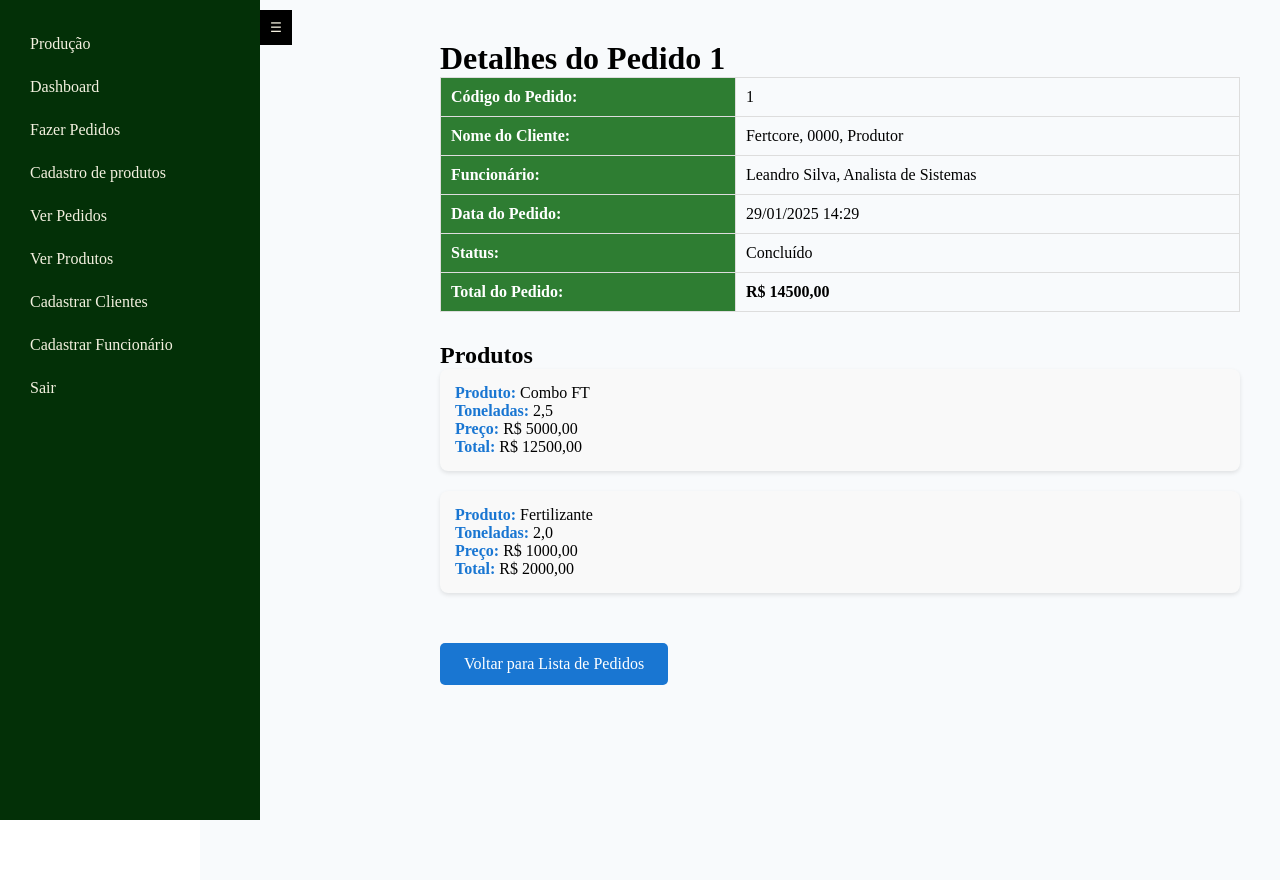
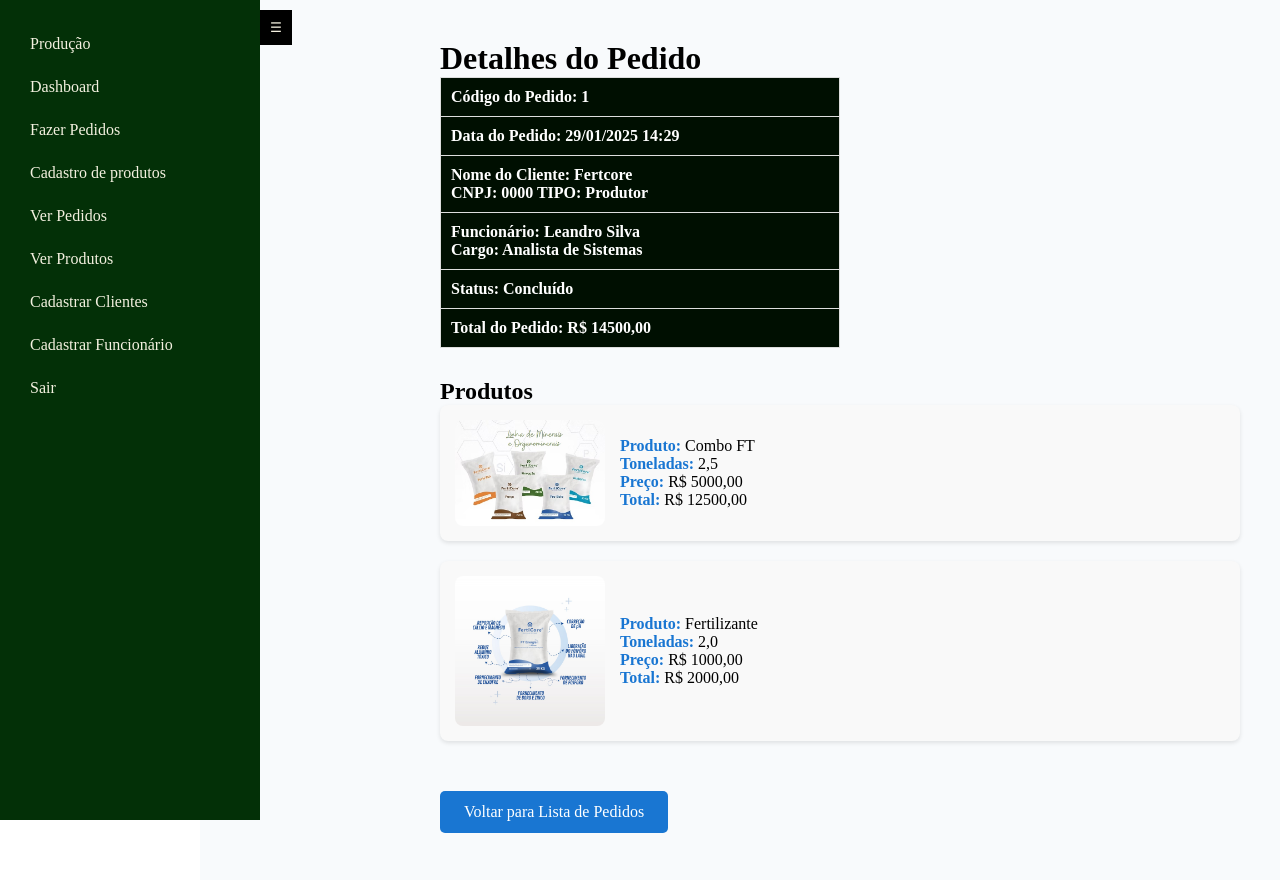
Before and after one commit to LancelloT7/Ferticore-Updated-BETA-, a Django app: page /pedidos/detalhes/1/ in a window 1280 px wide. Run offline with Django 5.2, Linux system fonts and the light colour scheme; data comes from the database, SQL or seed files in the repository; both versions use the stored data as it was after the commit; lists and menus that the app fills with data are empty.

Commit message:
Update detalhes

```diff
--- a/apps/pedidos/templates/detalhes_pedido.html
+++ b/apps/pedidos/templates/detalhes_pedido.html
@@ -9,33 +9,29 @@
 
 
     <div class="content" id="content">
-        <h1>Detalhes do Pedido {{ pedido.cod }}</h1>
+        <h1>Detalhes do Pedido</h1>
 
         <div class="pedido-info">
             <table class="pedido-detalhes">
                 <tr>
-                    <th>Código do Pedido:</th>
-                    <td>{{ pedido.cod }}</td>
+                    <th>Código do Pedido: {{ pedido.cod }}</th>
                 </tr>
                 <tr>
-                    <th>Nome do Cliente:</th>
-                    <td>{{ pedido.nome_cliente }}</td>
+                    <th>Data do Pedido: {{ pedido.data_pedido|date:"d/m/Y H:i" }}</th>
                 </tr>
                 <tr>
-                    <th>Funcionário:</th>
-                    <td>{{ pedido.funcionario }}</td>
+                    <th>Nome do Cliente: {{ pedido.nome_cliente.nome }} <br>CNPJ: {{ pedido.nome_cliente.cnpj }} TIPO: {{ pedido.nome_cliente.tipo_cliente }}</th>
+
                 </tr>
                 <tr>
-                    <th>Data do Pedido:</th>
-                    <td>{{ pedido.data_pedido|date:"d/m/Y H:i" }}</td>
+                    <th>Funcionário: {{ pedido.funcionario.nome }} <br>Cargo: {{ pedido.funcionario.cargo }}</th>
                 </tr>
                 <tr>
-                    <th>Status:</th>
-                    <td>{{ pedido.status }}</td>
+                    <th>Status: {{ pedido.status }}</th>
                 </tr>
                 <tr>
-                    <th>Total do Pedido:</th>
-                    <td><strong>R$ {{ pedido.total_pedido|floatformat:2 }}</strong></td>
+                    <th>Total do Pedido: <strong>R$ {{ pedido.total_pedido|floatformat:2 }}</strong></th>
+
                 </tr>
             </table>
         </div>
@@ -43,14 +39,19 @@
         <h2>Produtos</h2>
         <ul class="produtos">
             {% for item in pedido.produtos_no_pedido %}
-                <li class="produto-item">
-                    <div class="produto-conteudo">
+            <li class="produto-item">
+                <div class="produto-conteudo">
+                    <div class="produto-imagem">
+                        <img src="{{ item.produto.img.url }}" width="150" height="auto">
+                    </div>
+                    <div class="produto-info">
                         <strong>Produto:</strong> {{ item.produto.nome }} <br>
                         <strong>Toneladas:</strong> {{ item.quantidade }} <br>
                         <strong>Preço:</strong> R$ {{ item.produto.preco|floatformat:2 }} <br>
                         <strong>Total:</strong> R$ {{ item.total|floatformat:2 }}
                     </div>
-                </li>
+                </div>
+            </li>
             {% endfor %}
         </ul>
 
--- a/apps/pedidos/templates/listar_pedidos.html
+++ b/apps/pedidos/templates/listar_pedidos.html
@@ -78,7 +78,7 @@
                 </thead>
                 <tbody>
                     {% for pedido in pedidos %}
-                    <tr>
+                    <br>
                         <td>{{ pedido.cod }}<h1><a href="{% url 'detalhes_pedido' pedido.cod %}" name="id">Detalhes</a></td>
                         <td>{{ pedido.nome_cliente }}</td>
                         <td>{{ pedido.funcionario }}</td>
--- a/apps/pedidos/templates/static/css/detalhes.css
+++ b/apps/pedidos/templates/static/css/detalhes.css
@@ -4,7 +4,7 @@
 }
 
 .pedido-detalhes {
-    width: 100%;
+    width: 50%;
     border-collapse: collapse;
     margin-bottom: 20px;
 }
@@ -16,7 +16,7 @@
 }
 
 .pedido-detalhes th {
-    background-color: #2E7D32;
+    background-color:rgb(0, 15, 1);
     color: white;
 }
 
@@ -44,7 +44,14 @@
 }
 
 .produto-conteudo {
-    font-size: 16px;
+    display: flex;
+    align-items: center; /* Alinha verticalmente */
+    gap: 15px; /* Espaço entre a imagem e o texto */
+}
+
+.produto-imagem img {
+    display: block;
+    border-radius: 8px; /* Cantos arredondados opcional */
 }
 
 /* Estilo para o botão de voltar */
--- a/apps/pedidos/templates/static/css/listar_pedidos.css
+++ b/apps/pedidos/templates/static/css/listar_pedidos.css
@@ -27,12 +27,14 @@
         .table-container {
             margin-top: 20px;
             overflow-x: auto;
+            font-size: 16px;
         }
 
         table {
             width: 100%;
             border-collapse: collapse;
             margin-top: 20px;
+            font-size: 16px;
         }
 
         th, td {
```
Also changed, not shown: db.sqlite3.
